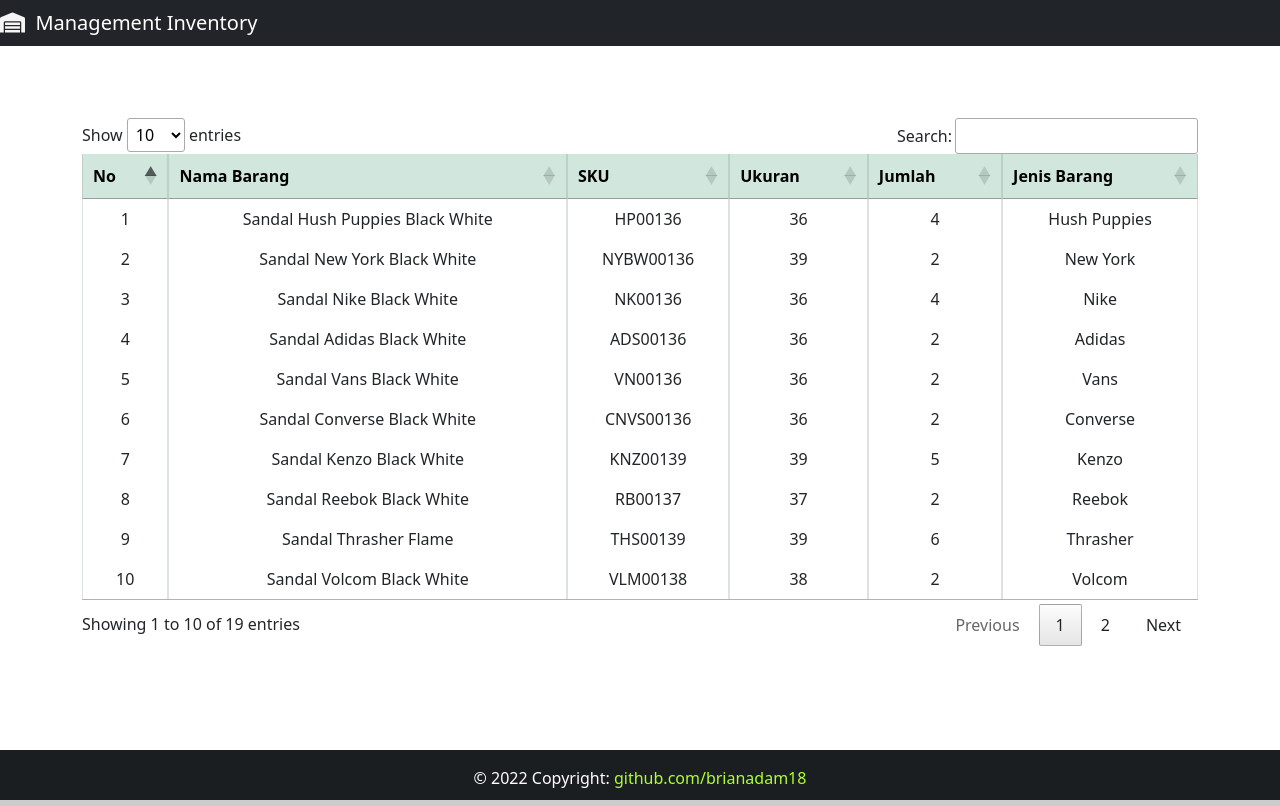
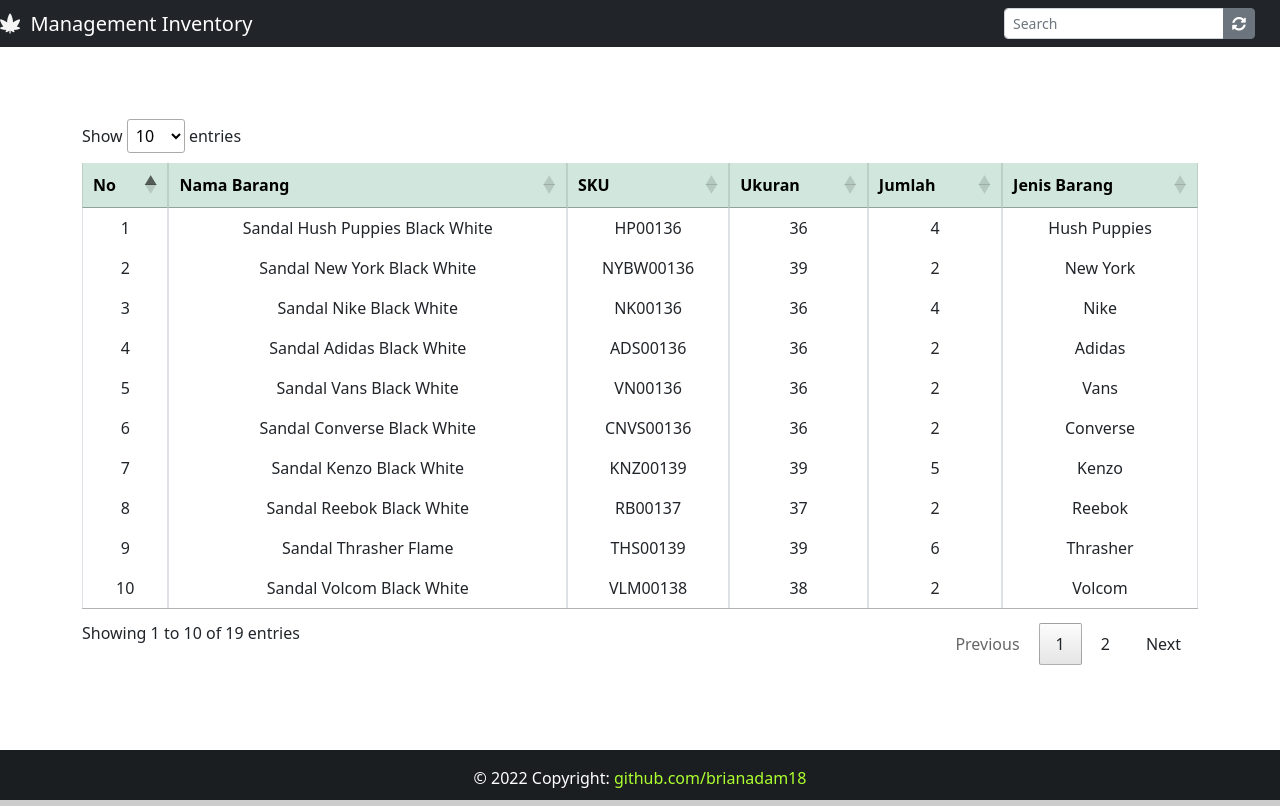
Before and after one commit to brianadam18/Datatables, a Django app: page / in a window 1280 px wide. Run offline with Django 4.2, Linux system fonts and the light colour scheme; data comes from the database, SQL or seed files in the repository; some libraries are stand-ins or nearby versions.

Commit message:
add search-box in navbar

```diff
--- a/App/static/css/style.css
+++ b/App/static/css/style.css
@@ -19,3 +19,42 @@
 .push {
     height: 50px;
 }
+
+/* ------------------------
+# CUSTOM PAGINATION
+------------------------ */
+.page-item.active .page-link {
+    columns: #fff;
+    background-color: #6c757d;
+    border: 1px solid #6c757d;
+}
+.pagination > li > a {
+    background-color: #fff;
+    color :#6c757d;
+}
+.pagination > li > a:focus,
+.pagination > li > a:hover,
+.pagination > span > a:focus,
+.pagination > span > a:hover {
+    background-color: #d3d3d3;
+    color: #111;
+    border: 1px solid #6c757d;
+    box-shadow: none;
+}
+
+/* ------------------------
+# DATATABLES
+------------------------ */
+/* Pagination */
+.dataTables_paginate {
+    margin-top: 10px !important;
+}
+/* Input Search */
+.dataTables_filter {
+    margin-top: 10px !important;
+    display: none;
+}
+/* Leght */
+.dataTables_length {
+    margin-bottom: 10px !important;
+}
--- a/App/templates/base.html
+++ b/App/templates/base.html
@@ -20,10 +20,12 @@
     <!-- Static CSS -->
     <link rel="stylesheet" href={% static "css/style.css" %}>
     <!-- Data Tables CSS -->
-    <link rel="stylesheet" type="text/css" href="https://cdn.datatables.net/v/bs5/dt-1.12.1/af-2.4.0/datatables.min.css"/>
+    <link rel="stylesheet" type="text/css"
+        href="https://cdn.datatables.net/v/bs5/dt-1.12.1/af-2.4.0/datatables.min.css" />
 
     <title>Management Inventory</title>
 </head>
+
 <body>
     <div class="wrapper">
         <header>
@@ -33,7 +35,14 @@
                         {% block navbar-content %}{% endblock navbar-content %}
                     </a>
                 </div>
-                <!-- Create a input outsite -->
+                <!--  Input Seacrh outsite -->
+                <div class="d-flex" style="margin-right: 25px;">
+                    <div class="input-group input-group-sm">
+                        <input class="form-control" type="search" id="search" placeholder="Search" aria-label="Search"
+                            arial-label="Search">
+                        <a href="{% url 'home' %}" class="btn btn-secondary btn-sm"><i class="fas fa-sync-alt"></i></a>
+                    </div>
+                </div>
             </nav>
         </header>
         <!-- ===== Block content (ROOT) ====== -->
@@ -73,7 +82,11 @@
             bInfo: true, // Info on footer
             bSort: true,// Filter A to Z and Z to A (and numbers)
         })
-
+        //Enable search box Outside
+        var newSearch = $('#example').DataTable();
+        $('#search').keyup(function() {
+            newSearch.search($(this).val()).draw();
+        });
     </script>
 
 </body>
--- a/App/templates/home.html
+++ b/App/templates/home.html
@@ -2,7 +2,7 @@
 
 <!-- Navbar content -->
 {% block navbar-content %}
-<i style="color: whitesmoke;" class="fas fa-warehouse"></i>&nbsp;&nbsp;Management Inventory
+<i style="color: whitesmoke;" class="fas fa-cannabis"></i>&nbsp;&nbsp;Management Inventory
 {% endblock navbar-content %}
 
 <!-- Page Content -->
```
